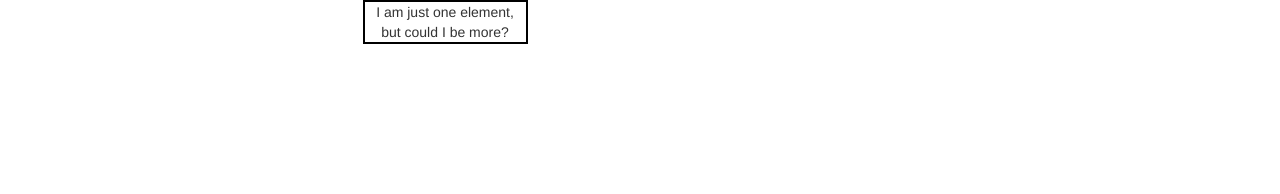
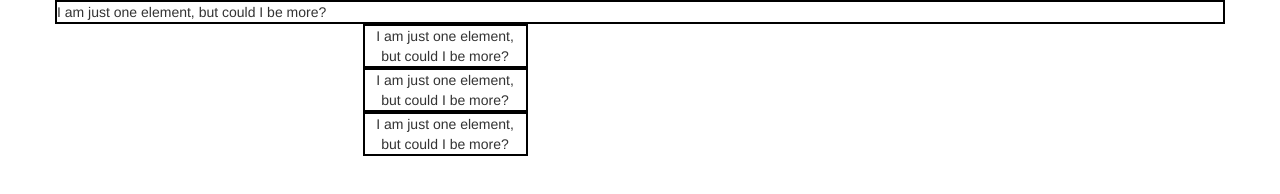
Before and after one commit to runnedrunner/copy-element, a plain HTML site: page index.html in a window 1280 px wide. Drawn offline with nearby package versions, Linux system fonts and the light colour scheme.

Commit message:
Classadoo autocommit

```diff
--- a/index.html
+++ b/index.html
@@ -9,10 +9,10 @@
   <body>
     <div class="container" id="elements-container">
       <div class="row">
+        <div class="element">
+          I am just one element, but could I be more?
+        </div>
         <div id="elements-list" class="col-xs-2 col-xs-offset-3 text-center">
-          <div class="element">
-            I am just one element, but could I be more?
-          </div>
         </div>
       </div>
     </div>
--- a/script.js
+++ b/script.js
@@ -4,5 +4,6 @@
 // 3. google 'jquery copy element'
 // 4. copy the element and add the new element to the element list (google 'jquery add element to div')
 // 5. how do you repeat this multiple times, for multiple colors??? There is a nice data structure for this kind of thing.
-for (var i = 0; i<
-$(".element").clone().appendTo("#elements-list");
+for (var i = 0; i < 2; i++) {
+  $(".element").clone().appendTo("#elements-list");
+}
```
